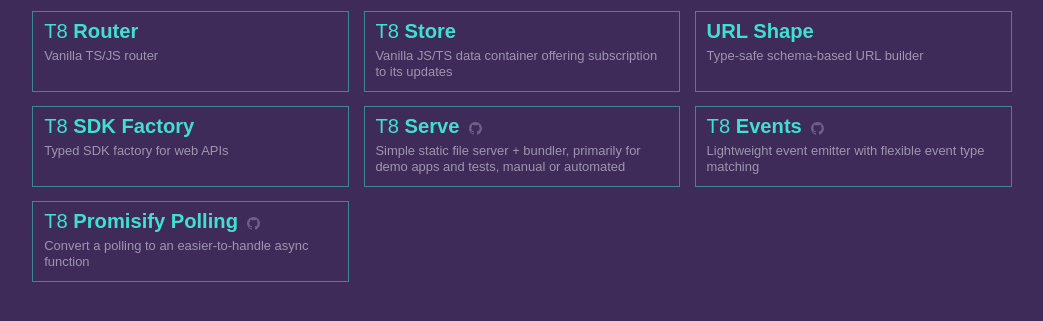
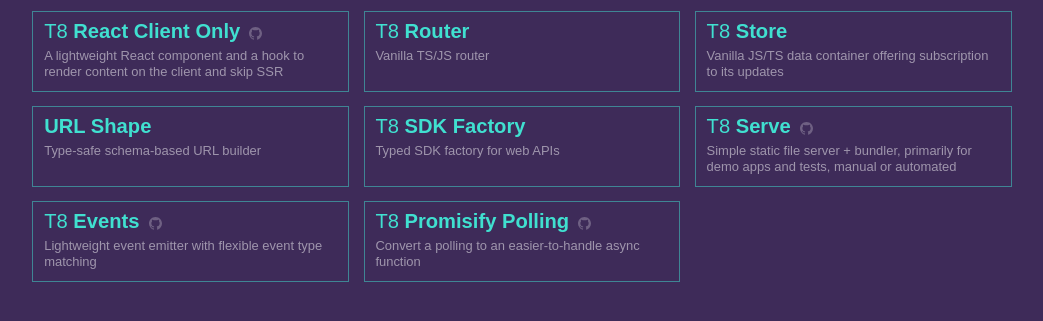
Before and after one commit to t8js/t8js.github.io, a website: page index.html in a window 1280 px wide. Shown: the part 309-630 px from the top of the page, without its empty margins (118-1161 px from the left). Drawn offline with Linux system fonts and the light colour scheme.

Commit message:
add react-client-only to index

```diff
--- a/index.html
+++ b/index.html
@@ -38,6 +38,12 @@
       <a href="/react-pending">
         <span class="name">T8 <strong>React Pending</strong></span><span class="sep">, </span>
         <span class="description">Concise async action state tracking for React apps, local or shared</span>
+      </a>
+    </li>
+    <li>
+      <a href="https://github.com/t8js/react-client-only#readme">
+        <span class="name">T8 <strong>React Client Only</strong></span><span class="sep">, </span>
+        <span class="description">A lightweight React component and a hook to render content on the client and skip SSR</span>
       </a>
     </li>
   </ul>
```
